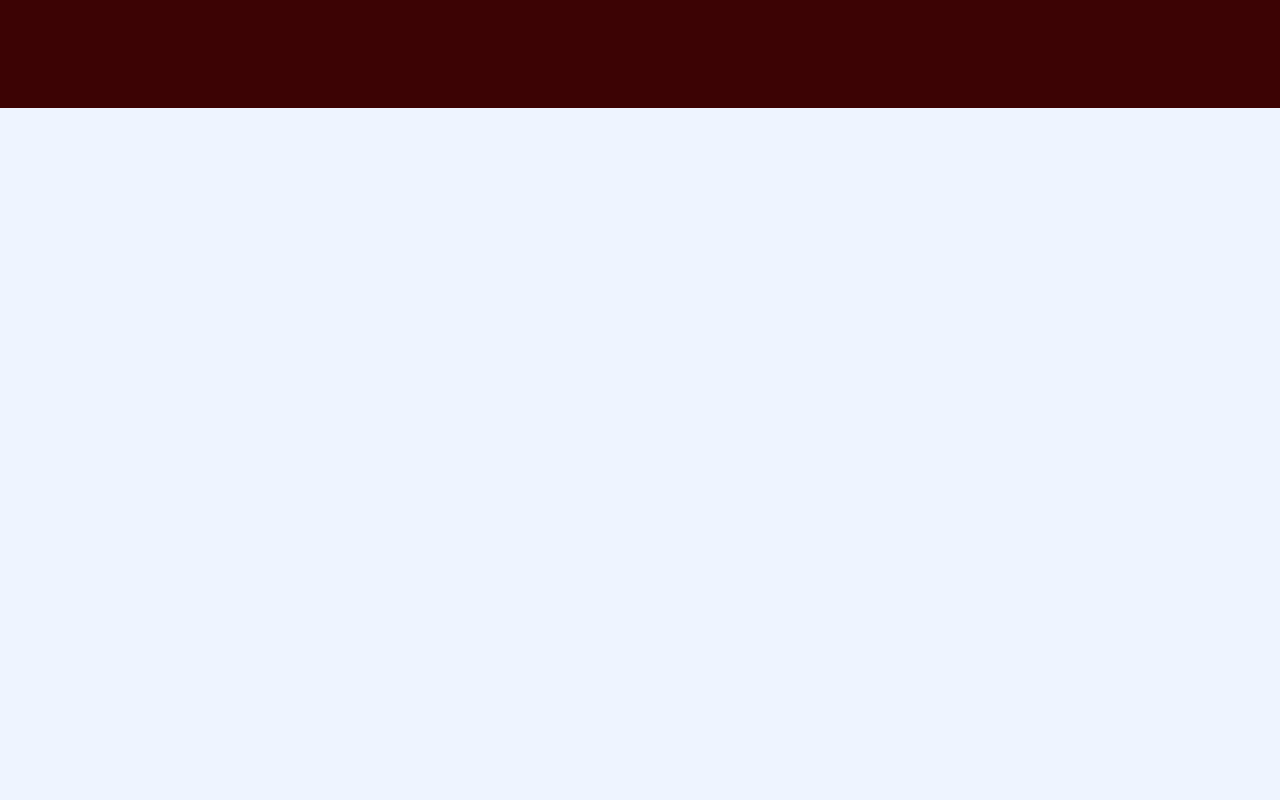
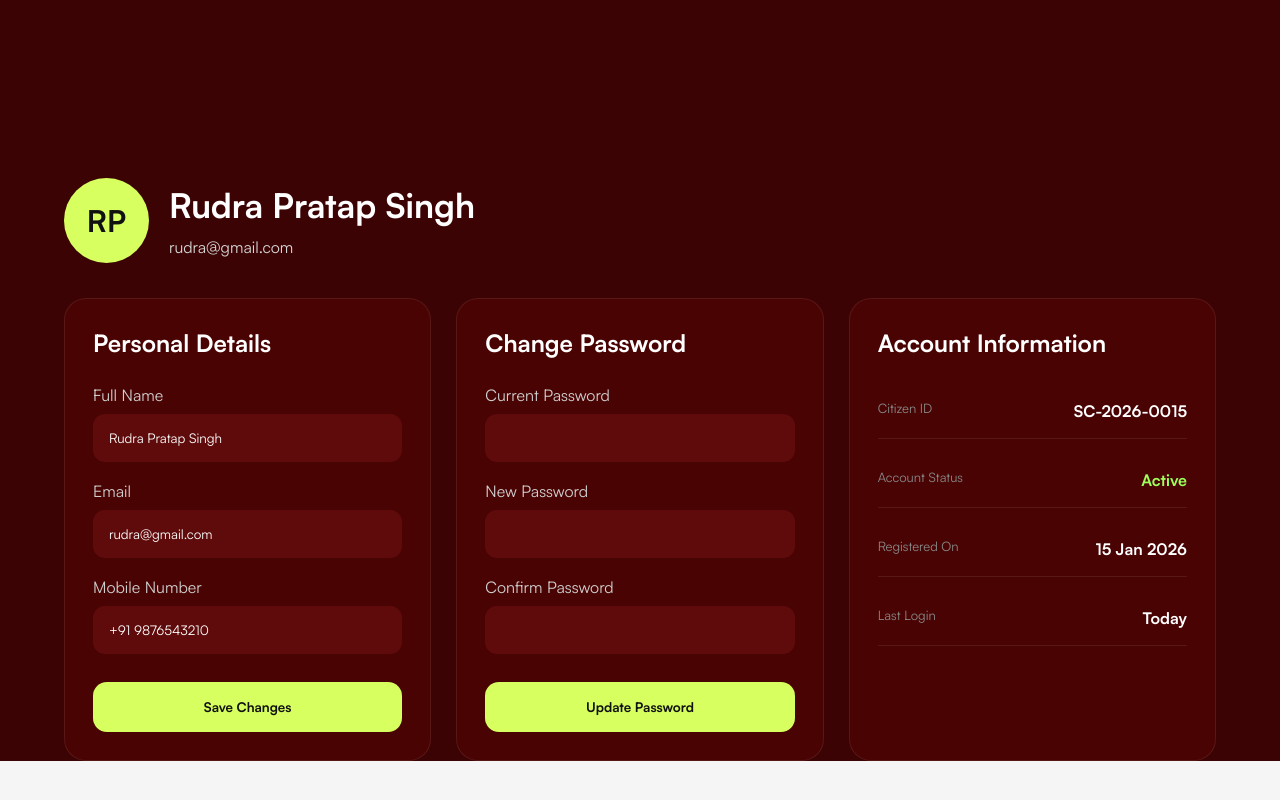
Before and after one commit to rudra90031/smart-city-citizen-services-portal, a React (Vite) app in the folder frontend/: page /portal in a window 1280 px wide. Shown: the part 4665-5465 px from the top of the page. Before the commit the page ends 4773 px from the top, so only its background shows below. Built offline with nearby package versions, Linux system fonts and the light colour scheme; no server answers; some icons are missing.

Commit message:
Add basic user profile functionality

```diff
--- a/frontend/src/assets/styles/bills.css
+++ b/frontend/src/assets/styles/bills.css
@@ -243,3 +243,151 @@
 .overdue-text {
   color: #FF6B6B;
 }
+
+/* profile */
+
+.profile-section{
+
+    width:90%;
+    margin:70px auto;
+    color:#fff;
+
+}
+
+.profile-header{
+
+    display:flex;
+    align-items:center;
+    gap:20px;
+    margin-bottom:35px;
+
+}
+
+.profile-avatar{
+
+    width:85px;
+    height:85px;
+    border-radius:50%;
+    background:#d7ff5f;
+    color:#111;
+    font-size:30px;
+    font-weight:700;
+    display:flex;
+    align-items:center;
+    justify-content:center;
+
+}
+
+.profile-header h2{
+
+    margin:0;
+    font-size:34px;
+
+}
+
+.profile-header p{
+
+    margin-top:8px;
+    color:#d6d6d6;
+
+}
+
+.profile-grid{
+
+    display:grid;
+    grid-template-columns:repeat(3,1fr);
+    gap:25px;
+
+}
+
+.profile-card{
+
+    background:#4a0303;
+    border-radius:22px;
+    padding:28px;
+    border:1px solid rgba(255,255,255,.08);
+
+}
+
+.profile-card h3{
+
+    margin-bottom:25px;
+    font-size:24px;
+    color:#fff;
+
+}
+
+.profile-card label{
+
+    display:block;
+    margin-bottom:8px;
+    margin-top:18px;
+    color:#cfcfcf;
+
+}
+
+.profile-card input{
+
+    width:100%;
+    height:48px;
+    border:none;
+    outline:none;
+    border-radius:12px;
+    background:#5f0b0b;
+    color:#fff;
+    padding:0 16px;
+    box-sizing:border-box;
+
+}
+
+.save-btn{
+
+    width:100%;
+    height:50px;
+    margin-top:28px;
+    border:none;
+    border-radius:14px;
+    background:#d7ff5f;
+    color:#111;
+    font-weight:700;
+    cursor:pointer;
+    transition:.25s;
+
+}
+
+.save-btn:hover{
+
+    transform:translateY(-2px);
+
+}
+
+.info-row{
+
+    display:flex;
+    justify-content:space-between;
+    padding:16px 0;
+    border-bottom:1px solid rgba(255,255,255,.08);
+
+}
+
+.info-row span{
+
+    color:#cfcfcf;
+
+}
+
+.active-status{
+
+    color:#9dff5b;
+
+}
+
+@media(max-width:1000px){
+
+    .profile-grid{
+
+        grid-template-columns:1fr;
+
+    }
+
+}
--- a/frontend/src/pages/Bills.jsx
+++ b/frontend/src/pages/Bills.jsx
@@ -139,6 +139,96 @@ function Bills() {
 
             </div>
 
+            <section className="profile-section">
+
+                <div className="profile-header">
+
+                    <div className="profile-avatar">
+                        RP
+                    </div>
+
+                    <div>
+
+                        <h2>Rudra Pratap Singh</h2>
+
+                        <p>rudra@gmail.com</p>
+
+                    </div>
+
+                </div>
+
+                <div className="profile-grid">
+
+                    <div className="profile-card">
+
+                        <h3>Personal Details</h3>
+
+                        <label>Full Name</label>
+                        <input type="text" value="Rudra Pratap Singh" />
+
+                        <label>Email</label>
+                        <input type="email" value="rudra@gmail.com" />
+
+                        <label>Mobile Number</label>
+                        <input type="text" value="+91 9876543210" />
+
+                        <button className="save-btn">
+                            Save Changes
+                        </button>
+
+                    </div>
+
+                    <div className="profile-card">
+
+                        <h3>Change Password</h3>
+
+                        <label>Current Password</label>
+                        <input type="password" />
+
+                        <label>New Password</label>
+                        <input type="password" />
+
+                        <label>Confirm Password</label>
+                        <input type="password" />
+
+                        <button className="save-btn">
+                            Update Password
+                        </button>
+
+                    </div>
+
+                    <div className="profile-card">
+
+                        <h3>Account Information</h3>
+
+                        <div className="info-row">
+                            <span>Citizen ID</span>
+                            <strong>SC-2026-0015</strong>
+                        </div>
+
+                        <div className="info-row">
+                            <span>Account Status</span>
+                            <strong className="active-status">
+                                Active
+                            </strong>
+                        </div>
+
+                        <div className="info-row">
+                            <span>Registered On</span>
+                            <strong>15 Jan 2026</strong>
+                        </div>
+
+                        <div className="info-row">
+                            <span>Last Login</span>
+                            <strong>Today</strong>
+                        </div>
+
+                    </div>
+
+                </div>
+
+            </section>
+
         </section>
     );
 }
```
